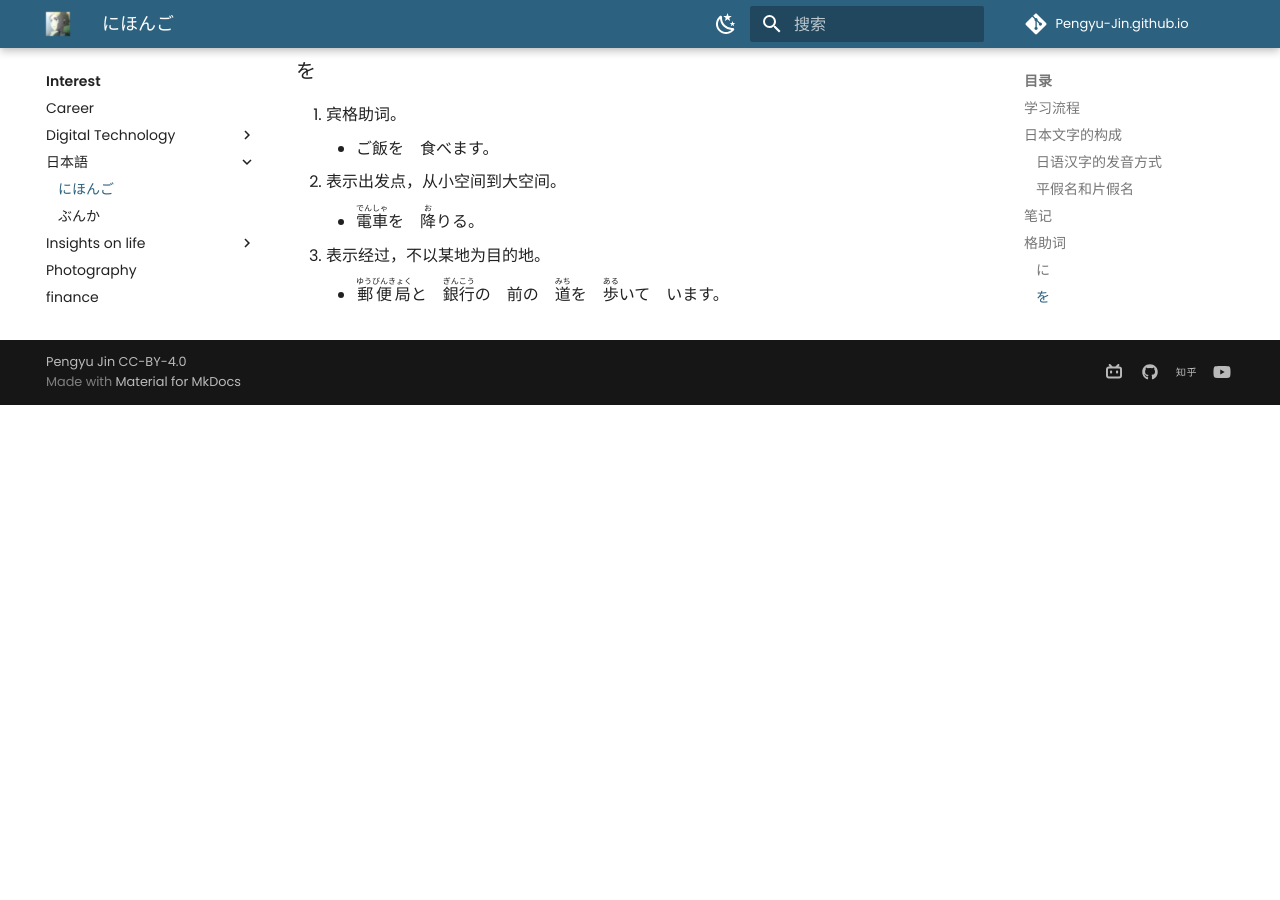
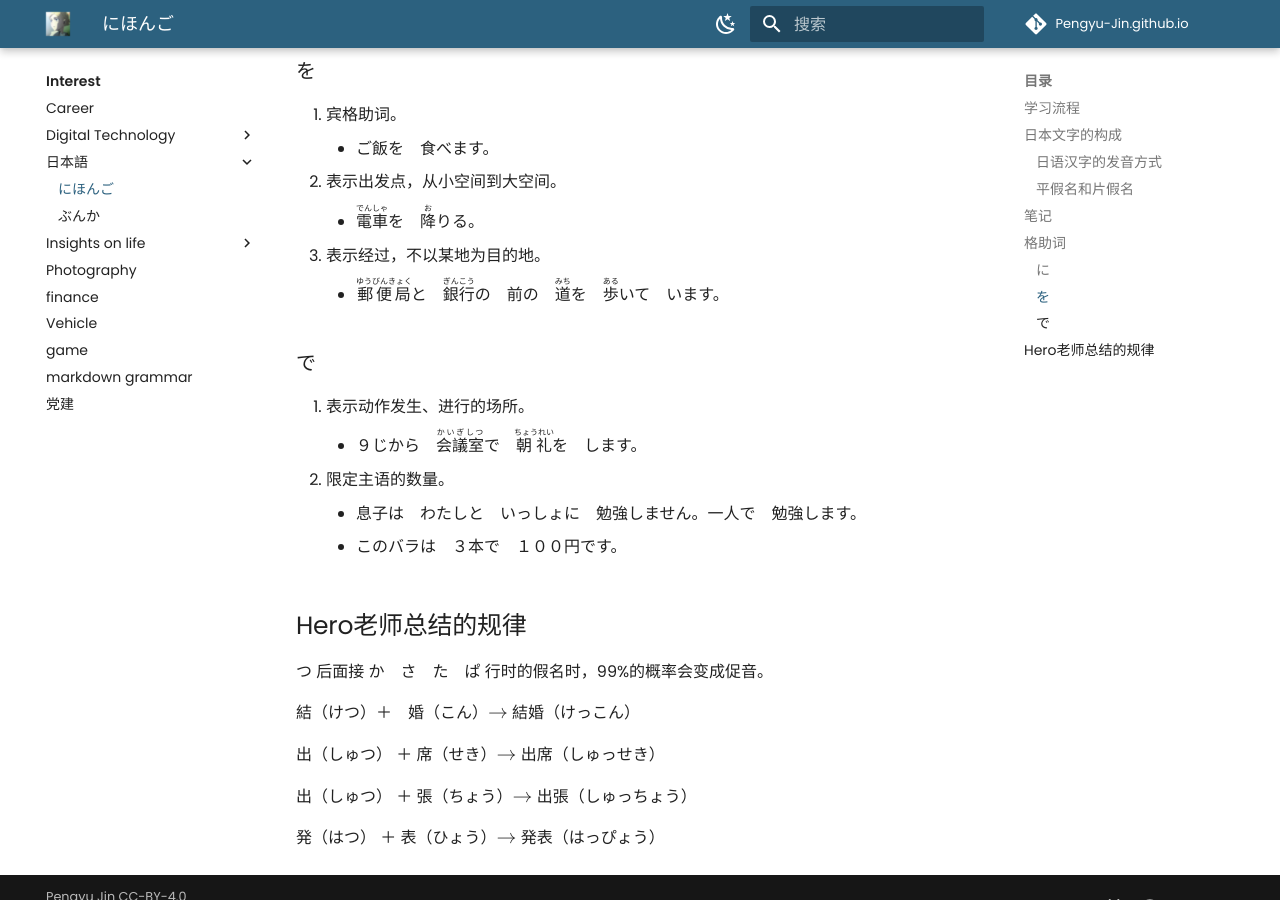
Before and after one commit to Pengyu-Jin/Pengyu-Jin.github.io, an MkDocs documentation site: the page built from docs/interest/JP-learn/50yin.md, in a window 1280 px wide and 900 px high, scrolled down 3267 px. Built offline with MkDocs 1.6.1 and Material for MkDocs 9.7.7, drawn with Linux system fonts in a browser that asks for light colours; comment, search, counter and statistics services are not loaded; before the commit the page ends 3672 px from its top, so only the background shows below that.

Commit message:
update-0623

```diff
--- a/docs/interest/JP-learn/50yin.md
+++ b/docs/interest/JP-learn/50yin.md
@@ -124,3 +124,24 @@
     - <ruby>電車<rt>でんしゃ</rt></ruby>を　<ruby>降<rt>お</rt></ruby>りる。
 3. 表示经过，不以某地为目的地。
     - <ruby>郵便局<rt>ゆうびんきょく</rt></ruby>と　<ruby>銀行<rt>ぎんこう</rt></ruby>の　前の　<ruby>道<rt>みち</rt></ruby>を　<ruby>歩<rt>ある</rt></ruby>いて　います。
+
+### で
+
+1. 表示动作发生、进行的场所。
+    - ９じから　<ruby>会議室<rt>かいぎしつ</rt></ruby>で　<ruby>朝礼<rt>ちょうれい</rt></ruby>を　します。
+2. 限定主语的数量。
+    - 息子は　わたしと　いっしょに　勉強しません。一人で　勉強します。
+    - このバラは　３本で　１００円です。
+
+
+## Hero老师总结的规律
+
+つ 后面接 か　さ　た　ぱ 行时的假名时，99%的概率会变成促音。
+
+結（けつ）＋　婚（こん）\(\rightarrow\) 結婚（けっこん）
+
+出（しゅつ） ＋ 席（せき）\(\rightarrow\) 出席（しゅっせき）
+
+出（しゅつ） ＋ 張（ちょう）\(\rightarrow\) 出張（しゅっちょう）
+
+発（はつ） ＋ 表（ひょう）\(\rightarrow\) 発表（はっぴょう）
```
